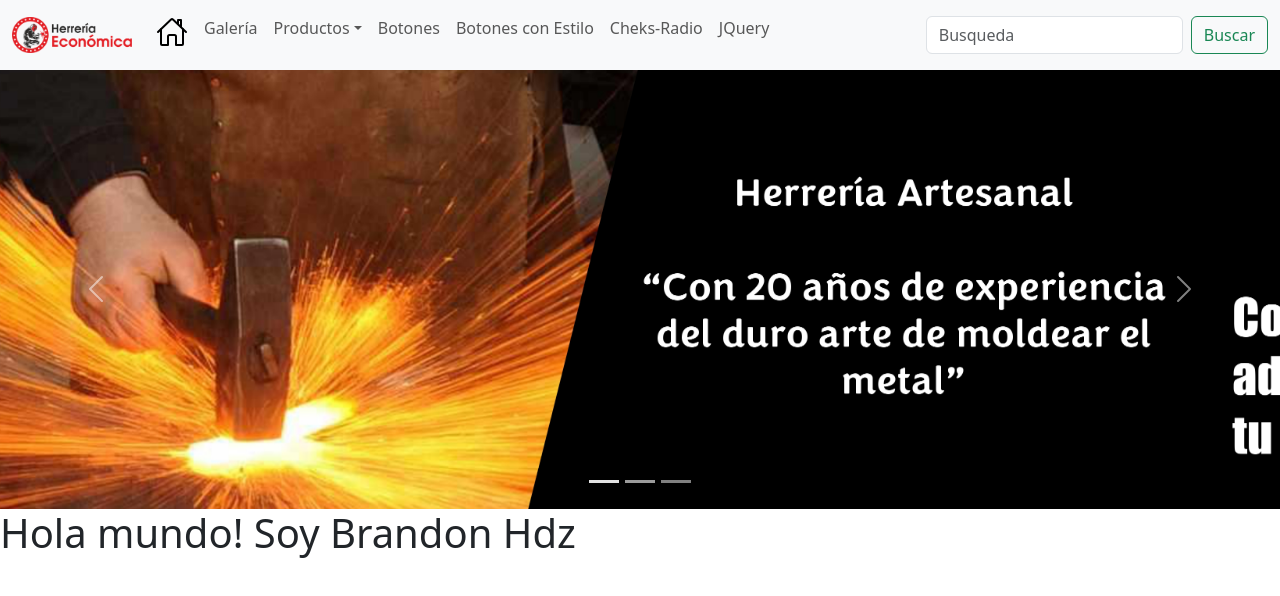
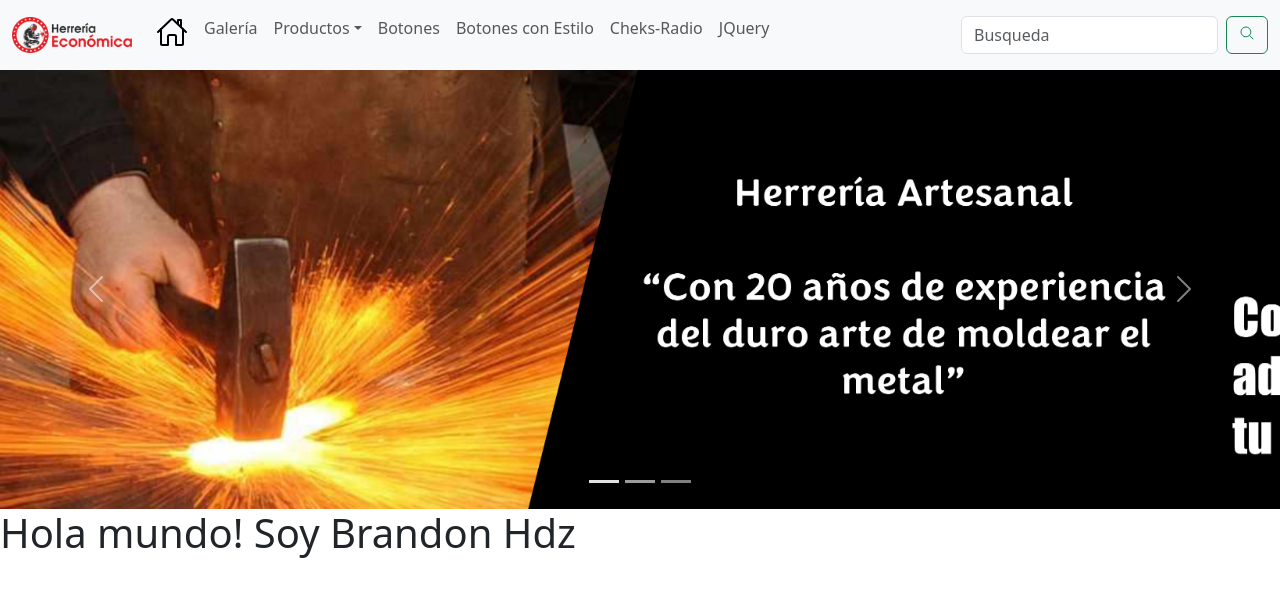
Before and after one commit to BranHdz/BranHdz.github.io, a plain HTML site: page index.html in a window 1280 px wide. Drawn offline with nearby package versions, Linux system fonts and the light colour scheme.

Commit message:
Update index.html

```diff
--- a/index.html
+++ b/index.html
@@ -57,7 +57,7 @@
                 </ul>
                 <form class="d-flex">
                     <input class="form-control me-2" type="search" placeholder="Busqueda" aria-label="Search">
-                    <button class="btn btn-outline-success" type="submit">Buscar</button>
+                    <button class="btn btn-outline-success" type="submit"><ion-icon name="search-outline"></ion-icon></button>
                 </form>
             </div>
         </div>
```
